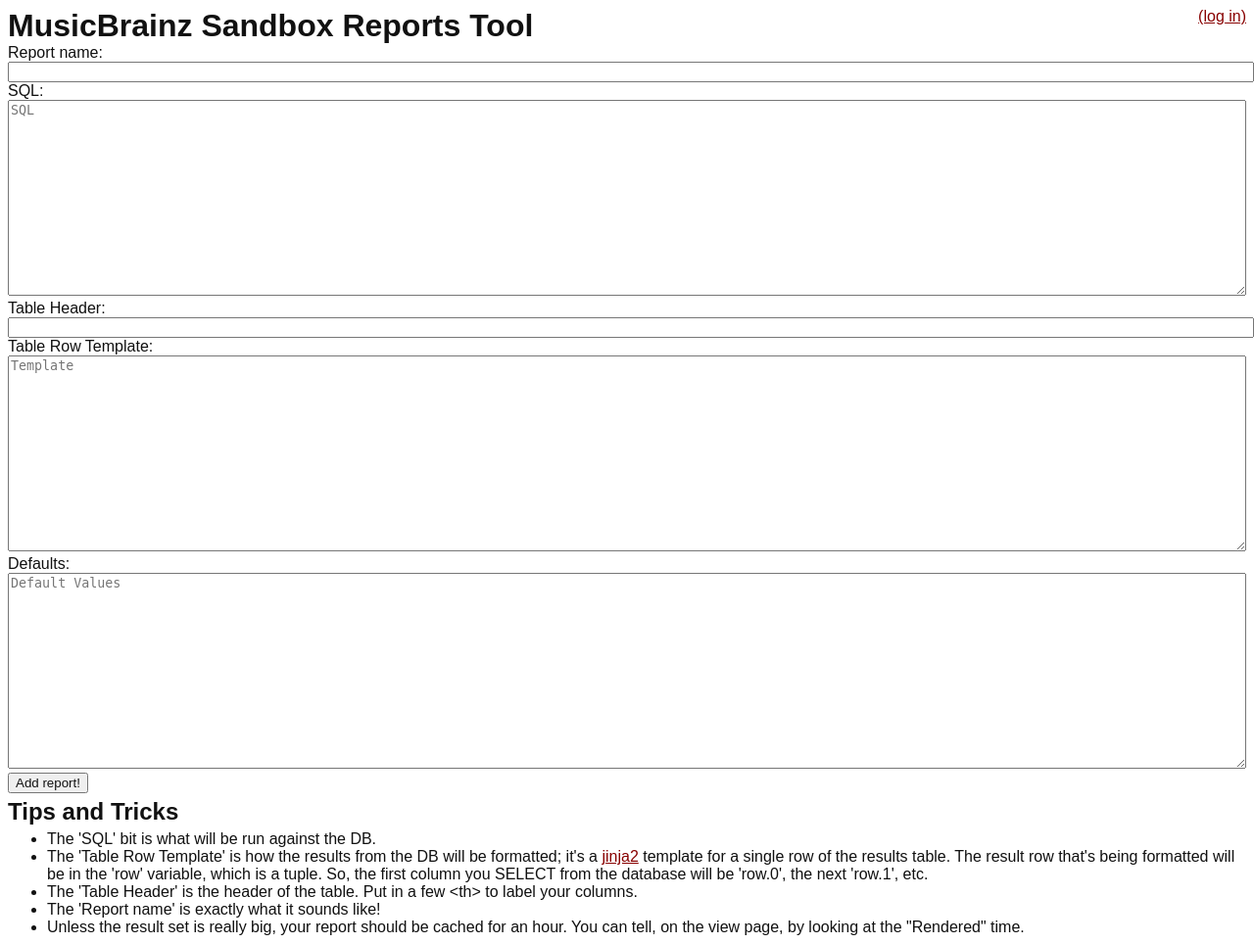
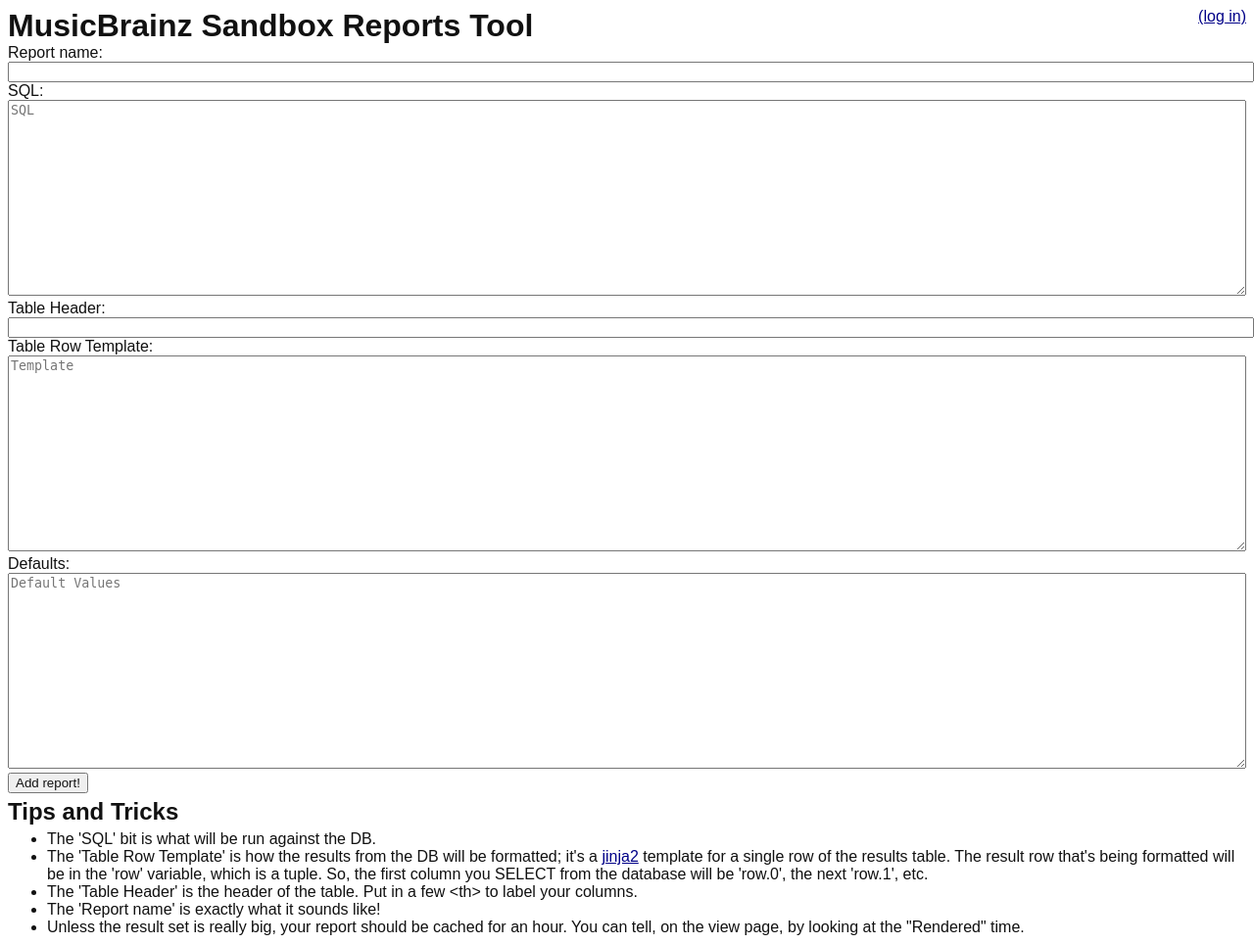
Before and after one commit to ianmcorvidae/mb-reportstool, a Python web app: template reportstool/templates/report/new.html in a window 1280 px wide. Shown: the whole page at 98% size. Run offline with Jinja, Linux system fonts and the light colour scheme; the template is opened without the code that fills it, so the values that code supplies are empty.

Commit message:
swapped a:link / a:visited colours to more conventional blueish=new / purpleish=visited (ianmcorvidae/mb-reportstool#6)

```diff
--- a/reportstool/static/styles/main.css
+++ b/reportstool/static/styles/main.css
@@ -2,8 +2,8 @@
 body, input, select, button { font-family: sans-serif; color: #111; }
 input:disabled, button:disabled { color: #666 }
 h1, h2, h3, h4 { font-family: sans-serif; }
-a  { color: #880101; }
-a:visited  { color: #010188; }
+a  { color: #010188; }
+a:visited  { color: #880101; }
 dl { margin: 0px; }
 ul { margin-bottom: 0px; margin-top: 0px; }
 dt::after { content: ': ' }
```
